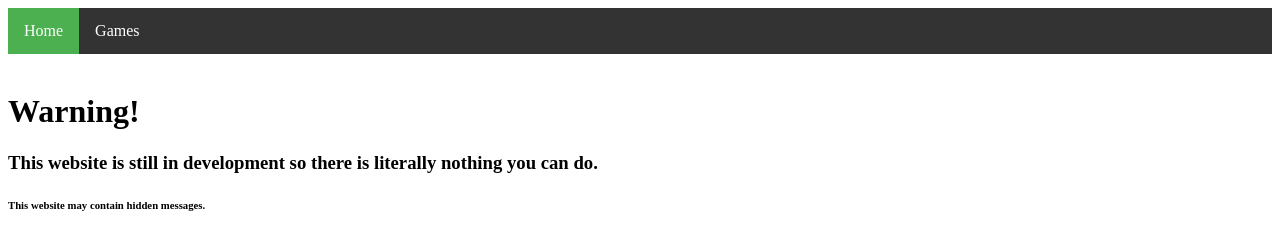
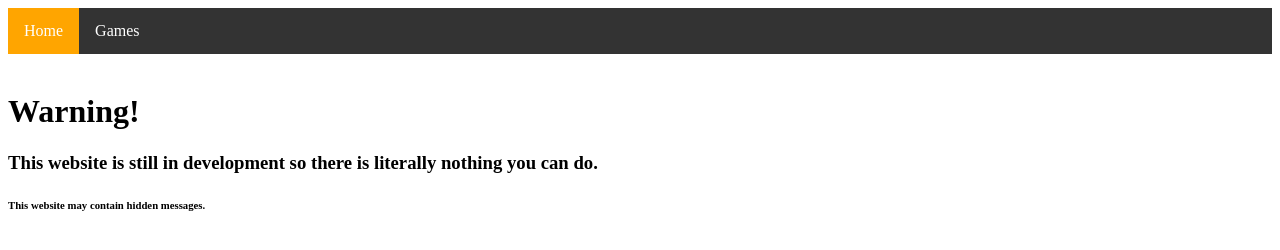
Before and after one commit to Cooki-Studios/cooki-studios.github.io, a plain HTML site: page index.html in a window 1280 px wide. Drawn offline with Linux system fonts and the light colour scheme.

Commit message:
Update index.html

```diff
--- a/index.html
+++ b/index.html
@@ -30,7 +30,7 @@ li a:hover {
 }
 
 .active {
-  background-color: #4CAF50;
+  background-color: #ffa500;
 }
 </style>
 <head>
```
